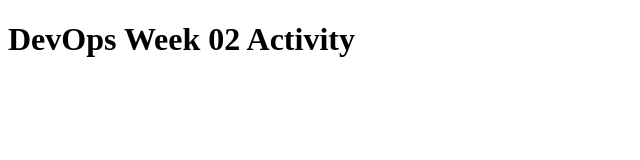
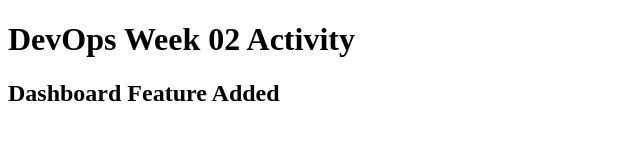
Before and after one commit to s-umit-30/Devops-week02, a plain HTML site: page index.html in a window 1280 px wide. Shown: the whole page, without its empty margins (0-640 px from the left). Drawn offline with Linux system fonts and the light colour scheme.

Commit message:
Added dashboard feature

```diff
--- a/index.html
+++ b/index.html
@@ -5,5 +5,6 @@
 </head>
 <body>
 <h1>DevOps Week 02 Activity</h1>
+<h2>Dashboard Feature Added</h2>
 </body>
 </html>
```
